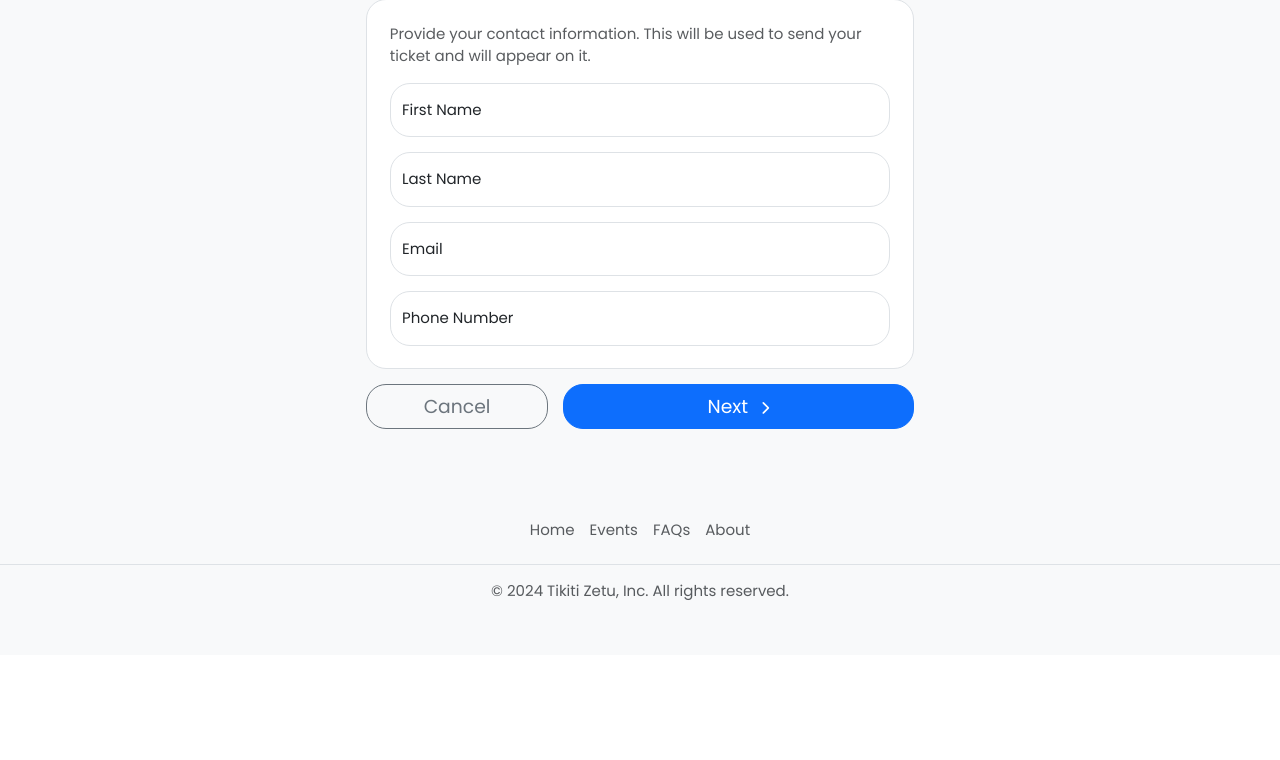
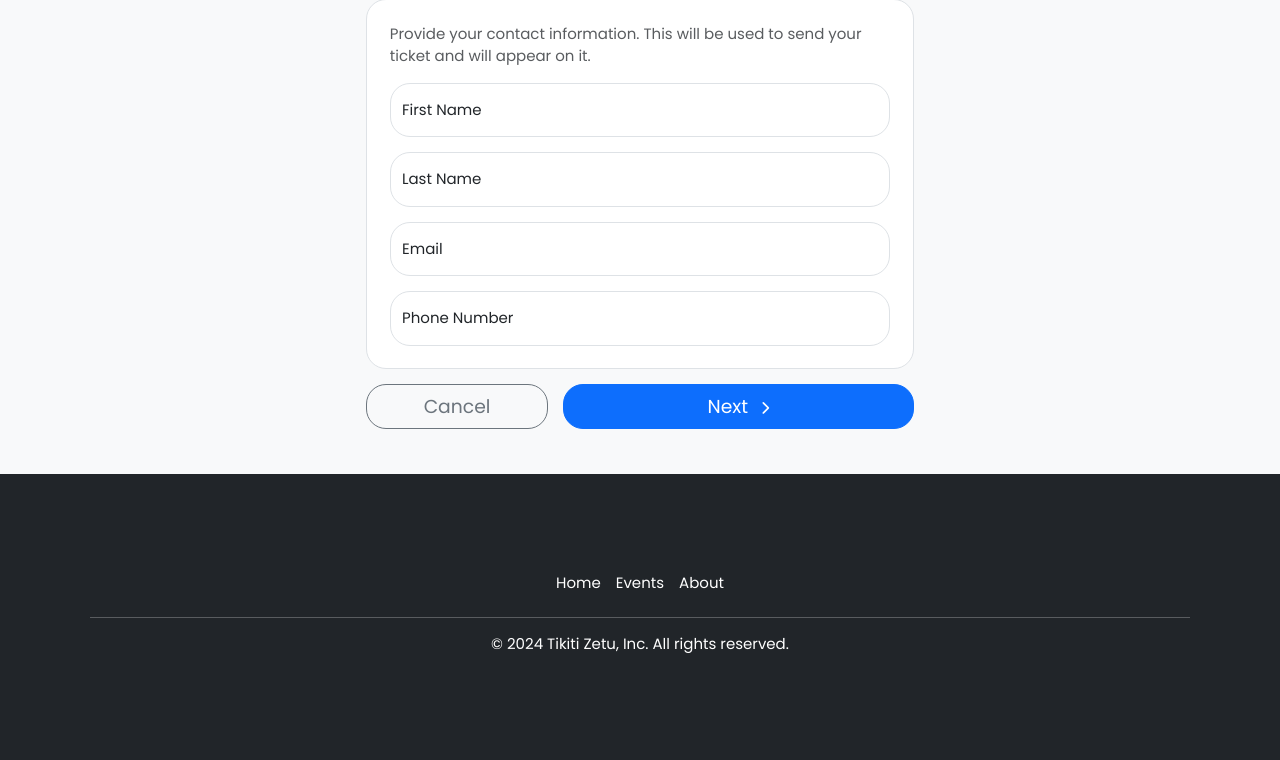
Before and after one commit to fourpixels-studio/tikitizetu, a Django app: template cart/templates/cart.html in a window 1280 px wide. Shown: the part 185-945 px from the top of the page. Before the commit the page ends 785 px from the top, so only its background shows below. Run offline with Django 4.2, Linux system fonts and the light colour scheme; the template is opened without the code that fills it, so the values that code supplies are empty; some libraries are stand-ins or nearby versions; some web fonts are replaced.

Commit message:
Added bg-dark

```diff
--- a/frontend/templates/footer.html
+++ b/frontend/templates/footer.html
@@ -1,9 +1,15 @@
-<footer class="py-3 my-4">
-    <ul class="nav justify-content-center border-bottom pb-3 mb-3">
-        <li class="nav-item"><a href="#" class="nav-link px-2 text-muted">Home</a></li>
-        <li class="nav-item"><a href="#" class="nav-link px-2 text-muted">Events</a></li>
-        <li class="nav-item"><a href="#" class="nav-link px-2 text-muted">FAQs</a></li>
-        <li class="nav-item"><a href="#" class="nav-link px-2 text-muted">About</a></li>
-    </ul>
-    <p class="text-center text-muted">© 2024 Tikiti Zetu, Inc. All rights reserved.</p>
+<footer class="p-5 container-fluid bg-dark">
+    <div class="contianer p-lg-5 p-3">
+        <ul class="nav justify-content-center mb-3">
+            <li class="nav-item"><a href="{% url 'index' %}" class="nav-link px-2 text-white">Home</a></li>
+            <li class="nav-item"><a href="{% url 'events_list' %}" class="nav-link px-2 text-white">Events</a></li>
+            <li class="nav-item"><a href="#" class="nav-link px-2 text-white">About</a></li>
+        </ul>
+        <div class="container">
+            <div class="row">
+                <hr style="color: #fff;">
+            </div>
+        </div>
+        <p class="text-center text-white">© 2024 Tikiti Zetu, Inc. All rights reserved.</p>
+    </div>
 </footer>
```
